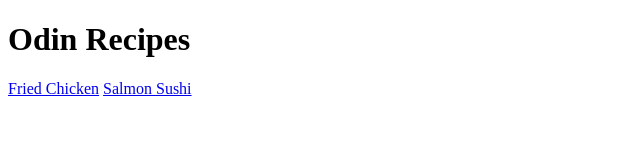
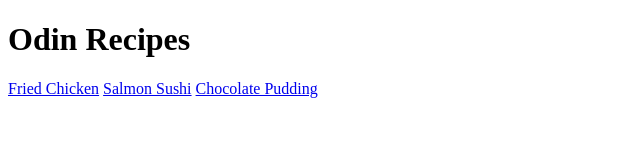
Before and after one commit to Minicar247/odin-recipes, a plain HTML site: page index.html in a window 1280 px wide. Shown: the whole page, without its empty margins (0-640 px from the left). Drawn offline with Linux system fonts and the light colour scheme.

Commit message:
Link homepage to chocolate pudding page

```diff
--- a/index.html
+++ b/index.html
@@ -10,5 +10,6 @@
 
     <a href="recipes/fried-chicken.html">Fried Chicken</a>
     <a href="recipes/salmon-sushi.html">Salmon Sushi</a>
+    <a href="recipes/chocolate-pudding.html">Chocolate Pudding</a>
 </body>
 </html>
```
